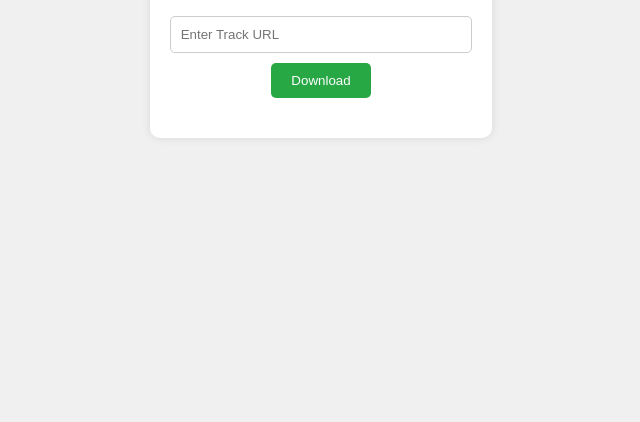
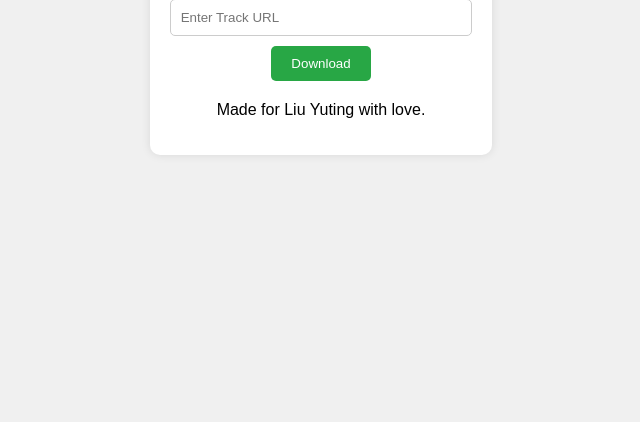
Before and after one commit to chrunos1/test, a plain HTML site: page index.html in a window 1280 px wide. Shown: the part 378-800 px from the top of the page, without its empty margins (319-959 px from the left). Drawn offline with Linux system fonts and the light colour scheme.

Commit message:
Update index.html

```diff
--- a/index.html
+++ b/index.html
@@ -12,6 +12,7 @@
         <input type="text" id="track-url" placeholder="Enter Track URL">
         <button onclick="download()">Download</button>
         <div id="result"></div>
+        <p>Made for Liu Yuting with love.</p>
     </div>
     <script src="script.js"></script>
 </body>
```
